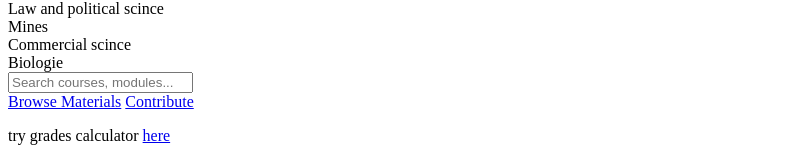
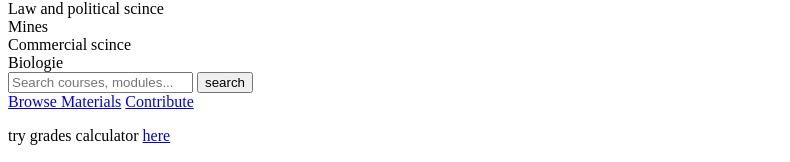
Before and after one commit to abdouudjee/uniheritage, a SvelteKit app: page / in a window 1280 px wide. Shown: the part 171-333 px from the top of the page, without its empty margins (0-790 px from the left). Built offline with nearby package versions, Linux system fonts and the light colour scheme.

Commit message:
chore: add button to search for better ui

```diff
--- a/src/routes/+page.svelte
+++ b/src/routes/+page.svelte
@@ -36,13 +36,21 @@
     <div class="bg-gray-50 p-4 rounded-lg shadow-sm">Commercial scince</div>
     <div class="bg-gray-50 p-4 rounded-lg shadow-sm">Biologie</div>
   </div>
-  <form onsubmit={handleSearch} class="w-full max-w-xl mx-auto mb-10">
+  <form
+    onsubmit={handleSearch}
+    class="w-full max-w-xl mx-auto mb-10 flex items-center gap-4"
+  >
     <input
       type="text"
       bind:value={searchQuery}
       placeholder="Search courses, modules..."
-      class="w-full max-w-xl mx-auto mb-10 px-4 py-3 border rounded-lg"
+      class="w-full max-w-xl mx-auto px-4 py-3 border rounded-lg"
     />
+    <button
+      type="submit"
+      class="bg-black text-white px-6 py-3 rounded-lg hover:bg-gray-800 transition"
+      >search</button
+    >
   </form>
   <div class="flex justify-center gap-4">
     <a
```
Also changed, not shown: src/routes/archive/search/+page.svelte (+6 -2 lines).
